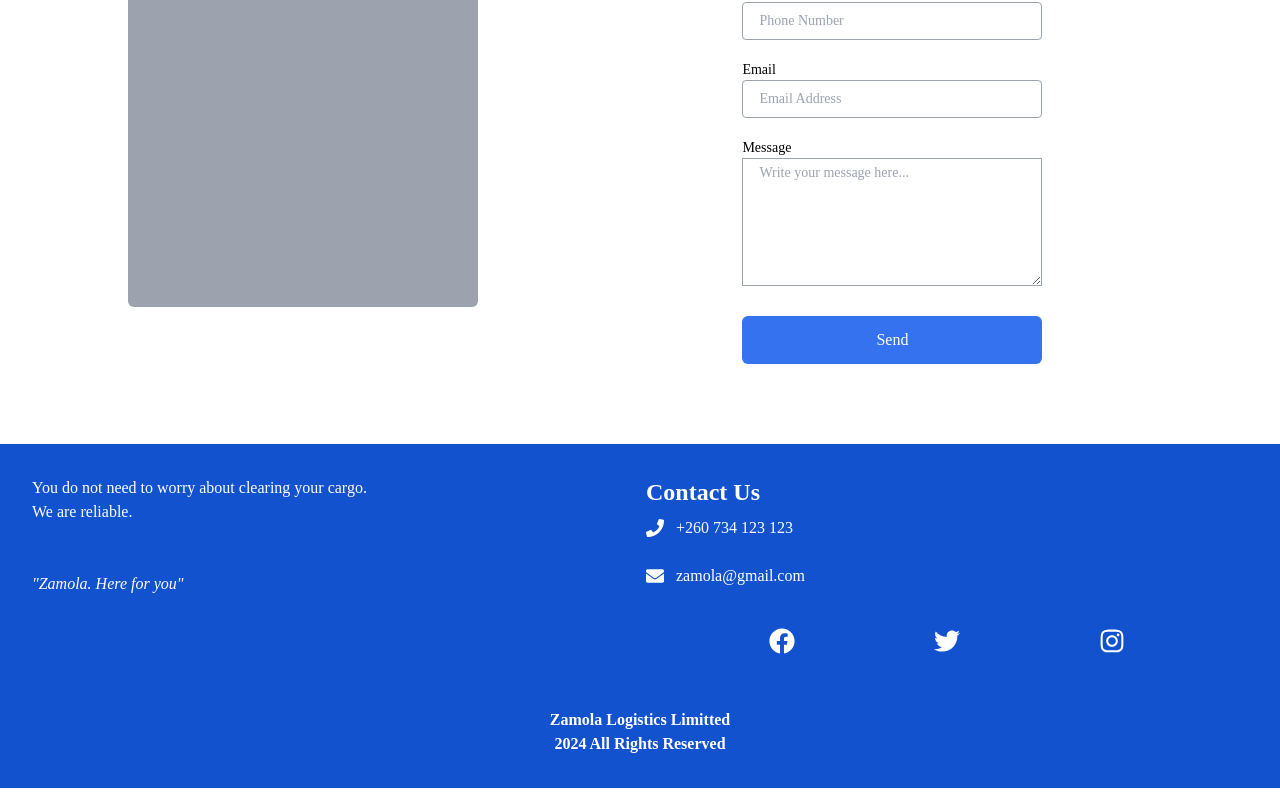
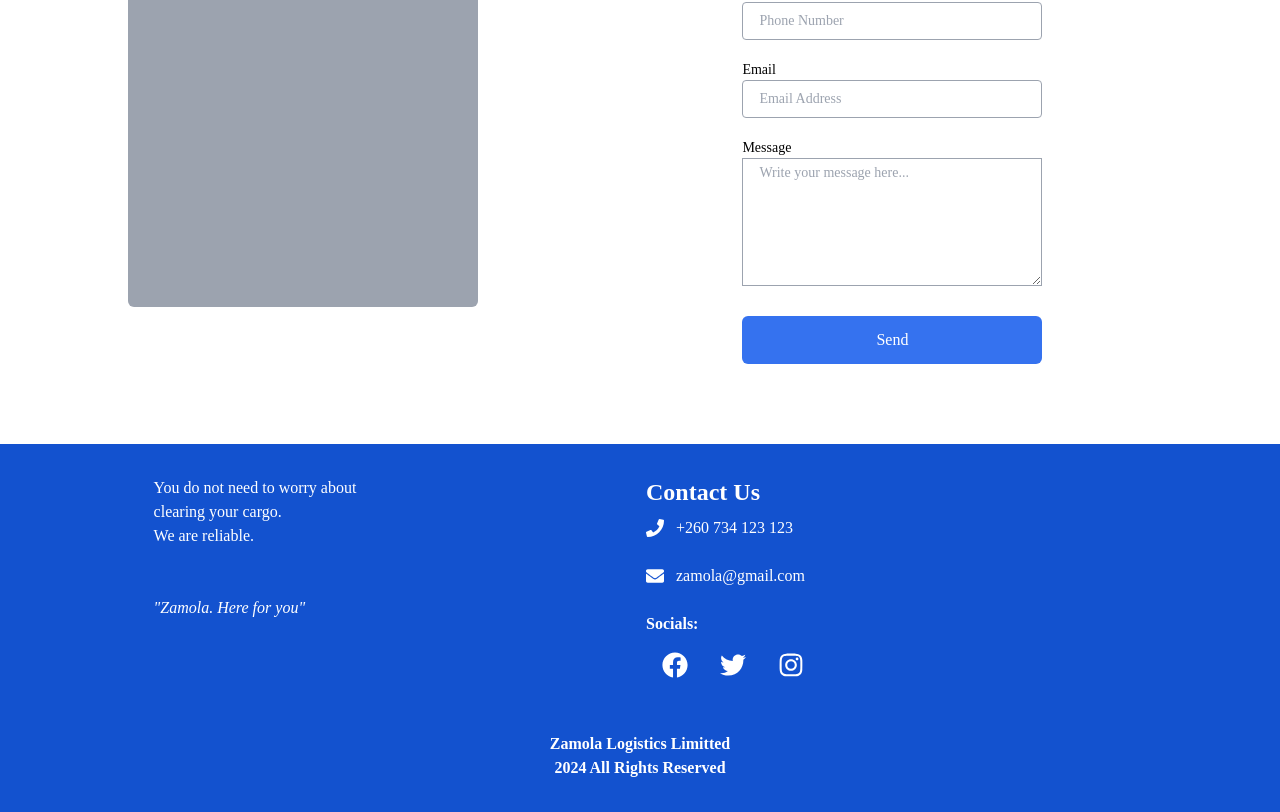
Before and after one commit to Palanga123/gray_tech, a React (Create React App) app in the folder gray_tech/: page / in a window 1280 px wide. Shown: the part 3295-4107 px from the top of the page. Before the commit the page ends 4083 px from the top, so only its background shows below. Built offline with nearby package versions, Linux system fonts and the light colour scheme.

Commit message:
new commit

```diff
--- a/gray_tech/src/components/main/header & footer/footer.js
+++ b/gray_tech/src/components/main/header & footer/footer.js
@@ -4,20 +4,21 @@
 
     return(
         <>
-            <footer className="bottom-0 bg-[#1352cf] w-full p-4 md:p-8 text-white">
-                <div className="grid md:grid-cols-2 gap-3">
-                        <div className="">
-                            <p>You do not need to worry about clearing your cargo. <br /> We are reliable.</p><br/><br/>
+            <footer className="bottom-0 bg-[#1352cf] p-4 md:p-8 text-white w-full">
+                <div className="w-11/12 md:w-4/5 m-auto grid md:grid-cols-2 gap-3">
+                        <div className="w-full md:w-1/2">
+                            <p>You do not need to worry about clearing your cargo. <br/> We are reliable.</p><br/><br/>
                             <p><i>"Zamola. Here for you"</i></p><br/>
 
 
 
                         </div>
-                        <div>
-                            <p className="text-2xl font-semibold mb-2">Contact Us</p>
+                        <div className="w-full md:w-1/2">
+                            <p className="text-lg md:text-2xl font-semibold mb-2">Contact Us</p>
                             <p className="flex items-center"><FaPhone className="text-[18px] mr-3"/> <a href="tel:0765735764">+260 734 123 123</a></p>
-                            <p  className="flex items-center  mt-6"><FaEnvelope className="text-[18px] mr-3"/> <a href="mailto:geocademyedu@gmail.com">zamola@gmail.com</a></p><br/>
-                            <div class="flex h-10 w-full mb-2 justify-evenly">
+                            <p  className="flex items-center mt-6"><FaEnvelope className="text-[18px] mr-3"/> <a href="mailto:geocademyedu@gmail.com">zamola@gmail.com</a></p><br/>
+                            <p className="font-bold">Socials:</p>
+                            <div class="flex h-10 mb-2 text-center w-full">
                                 <button className="p-4 text-[26px] rounded-md text-center" onClick = "location.href='https://www.facebook.com/profile.php?id=100092004857675'"><FaFacebook/></button>
                                 <button className="p-4 text-[26px] rounded-md text-center" onClick = "location.href='https://twitter.com/Geocademy_'"><FaTwitter/></button>
                                 <button className="p-4 text-[26px] rounded-md text-center" onClick = "location.href='https://instagram.com/geocademyedu'"><FaInstagram/></button>
--- a/gray_tech/src/components/main/header & footer/header.js
+++ b/gray_tech/src/components/main/header & footer/header.js
@@ -10,7 +10,7 @@
         return setShowContent(!showContent);
     };
 
-    let bars = <FaBars/>;
+    let bars = <FaBars/>
     let x = <FaX/>
 
 
@@ -52,7 +52,7 @@
                     </div>
                 </div>
                 {showContent ?
-                    <div className="duration-500 block shadow w-full bg-white rounded-b-md p-4 text-[#1352cf] font-semibold text-[13px]">
+                    <div className="block shadow w-full bg-white rounded-b-md p-4 text-[#1352cf] font-semibold text-[13px]">
                         <button className="text-left block px-4 py-3 w-full h-full">HOME </button>
                         <button className="text-left block px-4 py-3 w-full h-full">ABOUT </button>
                         <button className="text-left block px-4 py-3 w-full h-full">SERVICES</button>
--- a/gray_tech/src/components/main/main/intro.js
+++ b/gray_tech/src/components/main/main/intro.js
@@ -2,7 +2,7 @@
 {
     return (
         <>
-            <div className="h-20 md:h-24 w-full"></div>
+            <div className="h-16 md:h-24 w-full"></div>
             <main id="main" className="" >
                 <div style={{ backgroundColor: 'rgba(0,0,0,0.3)' }} >
 
@@ -15,7 +15,6 @@
                             maiores accusamus, quas velit qui
                             incidunt magni, quisquam ipsum, ea temporibus!</p>
                         <br />
-                        {/* <button className="text-sm md:text-base text-white rounded-full bg-sky-500 hover:bg-sky-600 py-2 px-4 md:px-6">Join Us</button> */}
                     </div>
 
                 </div>
```
